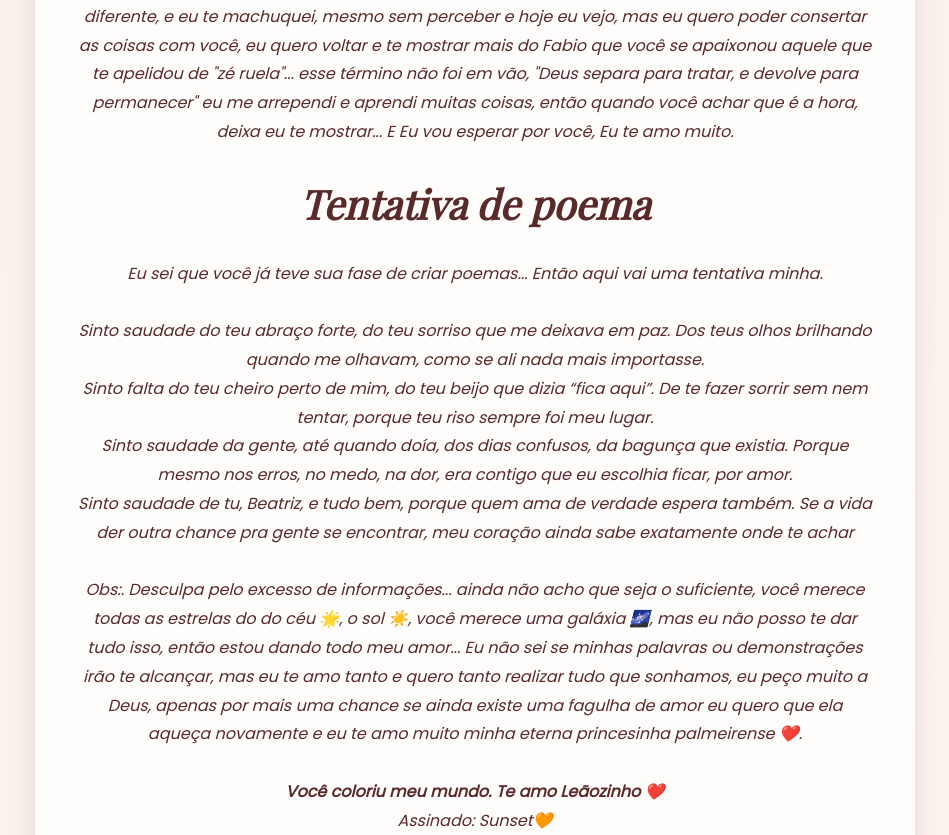
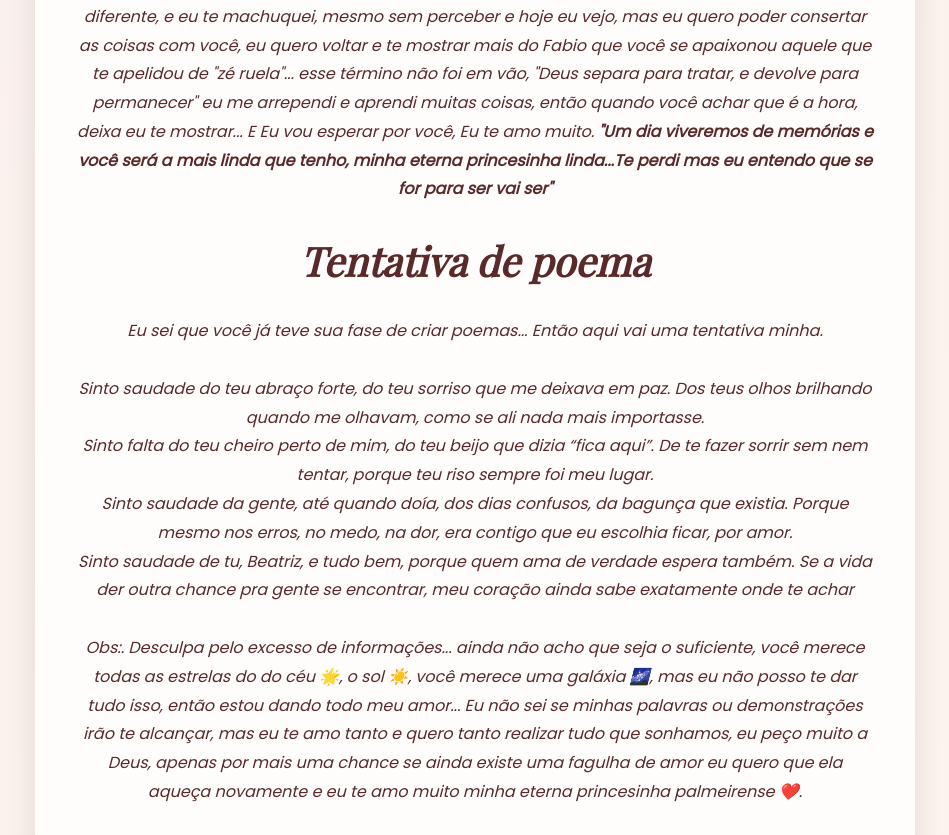
Before and after one commit to FabioNeves27/ACarta, a plain HTML site: page index.html in a window 1280 px wide. Shown: the part 4867-5702 px from the top of the page, without its empty margins (165-1114 px from the left). Drawn offline with nearby package versions, Linux system fonts and the light colour scheme; a web font is replaced by a local one.

Commit message:
Update index.html

```diff
--- a/index.html
+++ b/index.html
@@ -227,6 +227,7 @@ Tudo o que eu mais quero agora é poder te abraçar. Um abraço bem forte, como
 Se um dia você conseguir me perdoar, eu te peço que acredite: eu posso ser o cara que vai fazer de tudo para te fazer feliz mais uma vez. O cara que vai chorar ao te ver no altar, vestida de branco, realizando tudo aquilo que um dia sonhamos. Não é tarde demais e nunca vai ser.
 Talvez eu precise sumir um pouco por um tempo. Se essa for mesmo a última mensagem que eu escrevo — e, caso não seja, me perdoa — saiba que esse sumiço não é desistência, nem falta de amor. É cuidado. Eu vou me cuidar, aprender com os meus erros e me tornar alguém melhor. E espero que, se a vida nos reencontrar, eu seja melhor para você.
 Então, por favor, não feche as portas do seu coração pra mim. Me dá uma chance de aos poucos me reaproximar. Me deixa te abraçar. Eu te escolho — hoje, amanhã e sempre. Eu vou esperar por você porquê eu te amo como nunca amei ninguém, "é você pra vida", não tivemos apenas momentos bons também tivemos momentos ruins, mas eu te amo e sempre vou te amar, não sou uma casca vázia, eu tive momentos onde deixei o pior de mim falar, momentos que eu poderia ter agido diferente, e eu te machuquei, mesmo sem perceber e hoje eu vejo, mas eu quero poder consertar as coisas com você, eu quero voltar e te mostrar mais do Fabio que você se apaixonou aquele que te apelidou de "zé ruela"... esse término não foi em vão, "Deus separa para tratar, e devolve para permanecer" eu me arrependi e aprendi muitas coisas, então quando você achar que é a hora, deixa eu te mostrar... E Eu vou esperar por você, Eu te amo muito.
+<strong>"Um dia viveremos de memórias e você será a mais linda que tenho, minha eterna princesinha linda...Te perdi mas eu entendo que se for para ser vai ser"</strong>
 <br>
 
 <h1>Tentativa de poema</h1>
```
